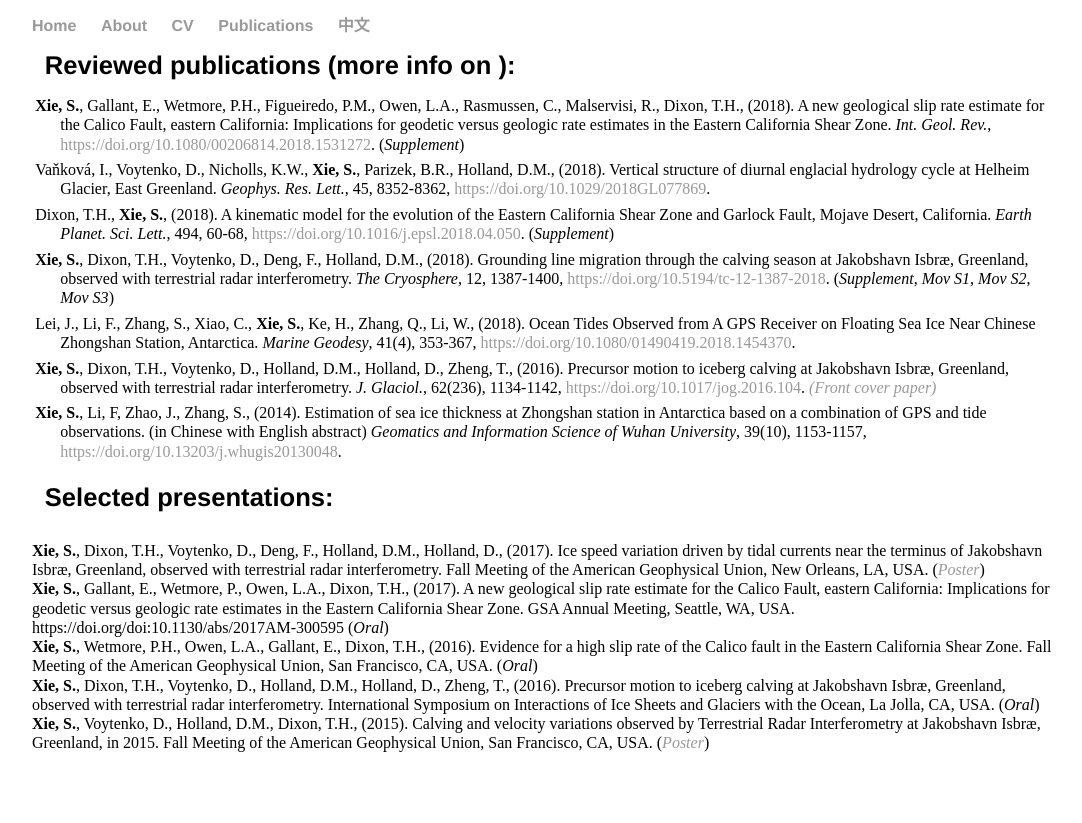
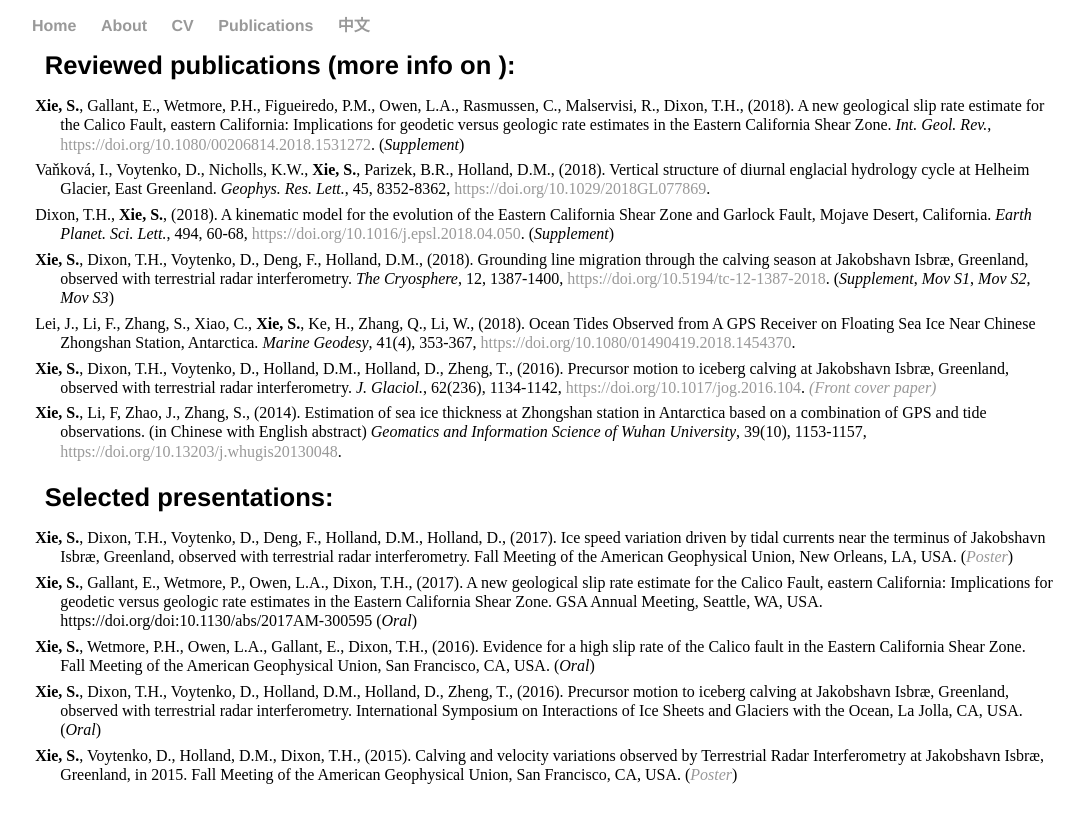
Before and after one commit to suruixie/suruixie.github.io, a Jekyll site: the page built from publications/index.html, in a window 1280 px wide. Shown: the top 823 px of the page, without its empty margins (96-1178 px from the left). Built offline with Jekyll 4.4.1, drawn with Linux system fonts in a browser that asks for light colours; a style sheet for code colours, icons or effects is not loaded.

Commit message:
Update index.html

```diff
--- a/publications/index.html
+++ b/publications/index.html
@@ -23,11 +23,15 @@
 	</p>
 
 	<h4>Selected presentations:</h4>
-	<p style="font-size:1.0em;">
+	<p  class="publist" style="font-size:1.0em;">
 		<strong>Xie, S.</strong>, Dixon, T.H., Voytenko, D., Deng, F., Holland, D.M., Holland, D., (2017). Ice speed variation driven by tidal currents near the terminus of Jakobshavn Isbræ, Greenland, observed with terrestrial radar interferometry. Fall Meeting of the American Geophysical Union, New Orleans, LA, USA. (<em><a href="../files/2017/Xie_AGU17.pdf">Poster</a></em>)<br>
+	<p  class="publist" style="font-size:1.0em;">
 		<strong>Xie, S.</strong>, Gallant, E., Wetmore, P., Owen, L.A., Dixon, T.H., (2017). A new geological slip rate estimate for the Calico Fault, eastern California: Implications for geodetic versus geologic rate estimates in the Eastern California Shear Zone. GSA Annual Meeting, Seattle, WA, USA. https://doi.org/doi:10.1130/abs/2017AM-300595 (<em>Oral</em>)<br>
+	<p  class="publist" style="font-size:1.0em;">
 		<strong>Xie, S.</strong>, Wetmore, P.H., Owen, L.A., Gallant, E., Dixon, T.H., (2016). Evidence for a high slip rate of the Calico fault in the Eastern California Shear Zone. Fall Meeting of the American Geophysical Union, San Francisco, CA, USA. (<em>Oral</em>)<br>
+	<p  class="publist" style="font-size:1.0em;">
 		<strong>Xie, S.</strong>, Dixon, T.H., Voytenko, D., Holland, D.M., Holland, D., Zheng, T., (2016). Precursor motion to iceberg calving at Jakobshavn Isbræ, Greenland, observed with terrestrial radar interferometry. International Symposium on Interactions of Ice Sheets and Glaciers with the Ocean, La Jolla, CA, USA. (<em>Oral</em>)<br>
+	<p  class="publist" style="font-size:1.0em;">
 		<strong>Xie, S.</strong>, Voytenko, D., Holland, D.M., Dixon, T.H., (2015). Calving and velocity variations observed by Terrestrial Radar Interferometry at Jakobshavn Isbræ, Greenland, in 2015. Fall Meeting of the American Geophysical Union, San Francisco, CA, USA. (<em><a href="../files/2015/Xie_AGU15.pdf">Poster</a></em>)<br>
 	</p>
 </div>
```
